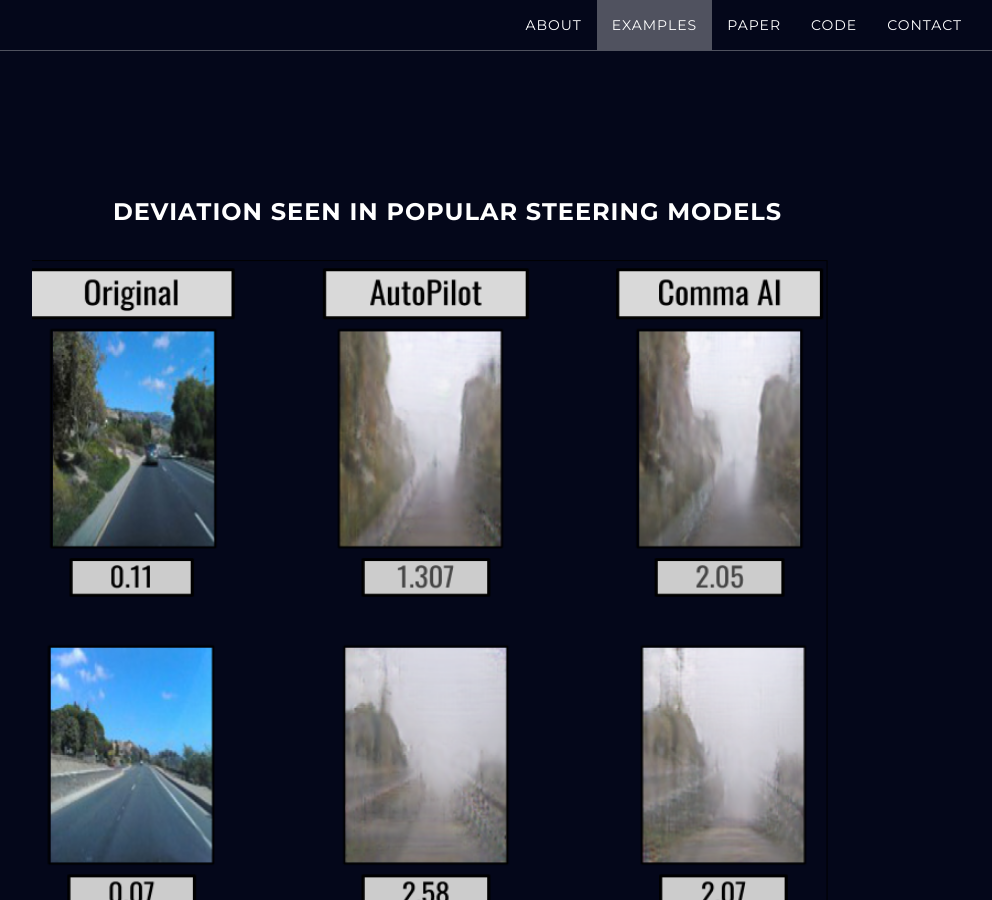
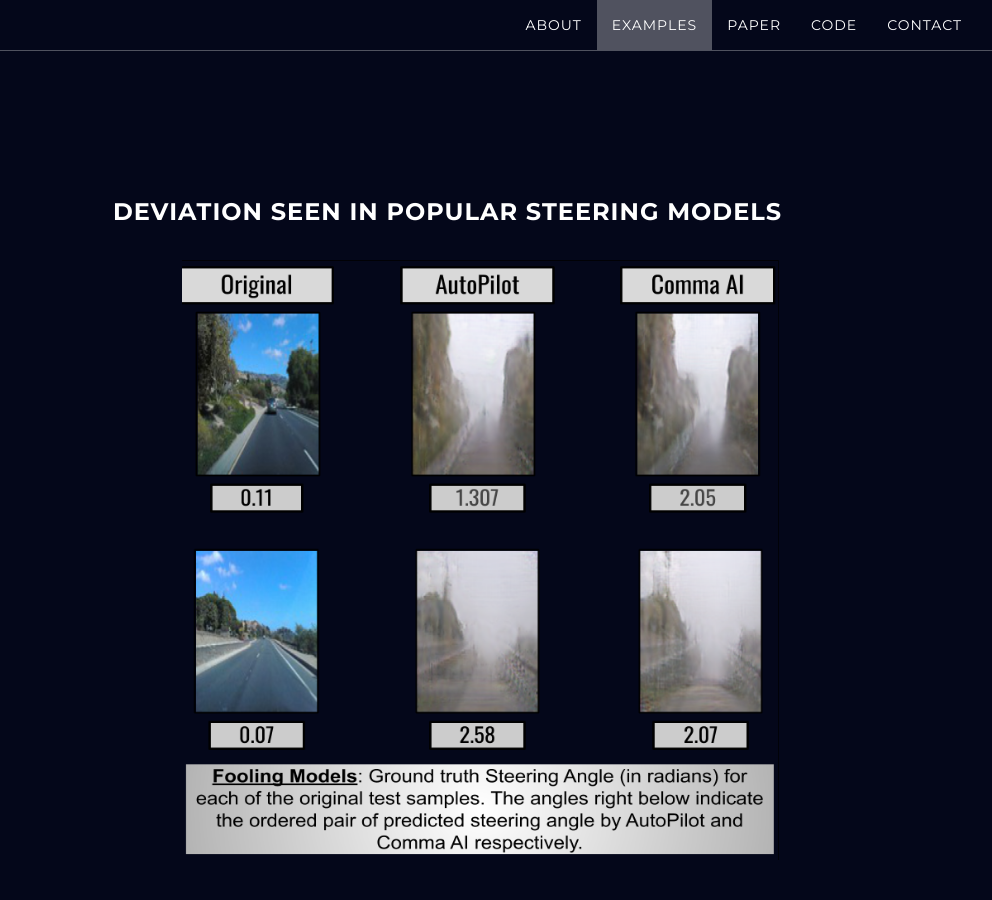
Before and after one commit to code-Assasin/website_little_fog, a Jekyll site: the page built from index.html, in a window 1280 px wide and 900 px high, scrolled down 1620 px. Shown: the whole window, without its empty margins (233-1225 px from the left). Built offline with Jekyll 4.4.1, drawn with Linux system fonts in a browser that asks for light colours.

Commit message:
height weight adjusted

```diff
--- a/_includes/download.html
+++ b/_includes/download.html
@@ -13,7 +13,7 @@
     <div class="row">
         <div class="col-lg-8 col-lg-offset-2">
             <h3>Deviation seen in Popular Steering Models</h3>
-            <img src="img/downloads-bg.png" alt="examples" align="middle" width="800" height="800">
+            <img src="img/downloads-bg.png" alt="examples" align="middle" width="600" height="600">
         </div>
     </div>
 </section>
```
